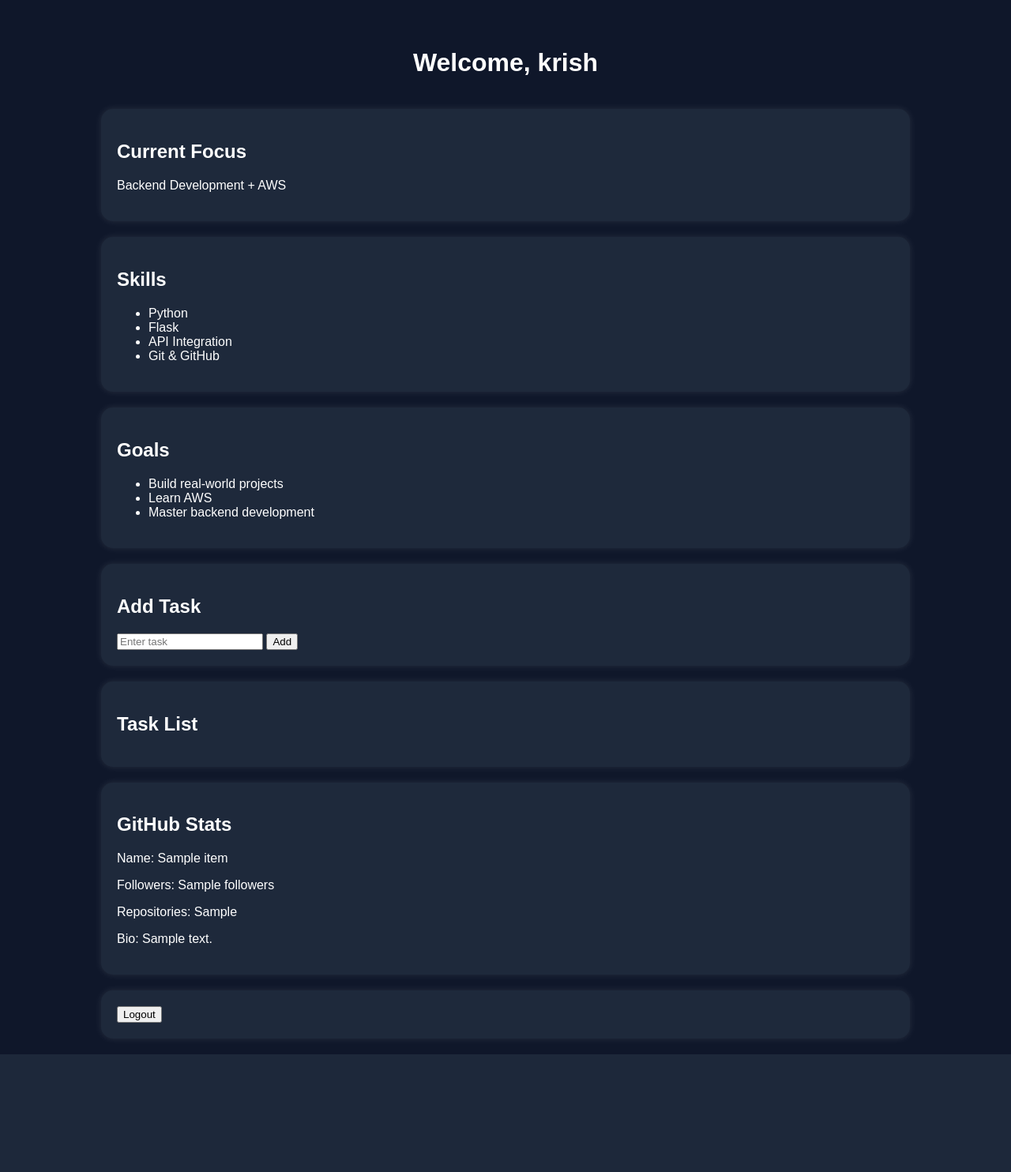
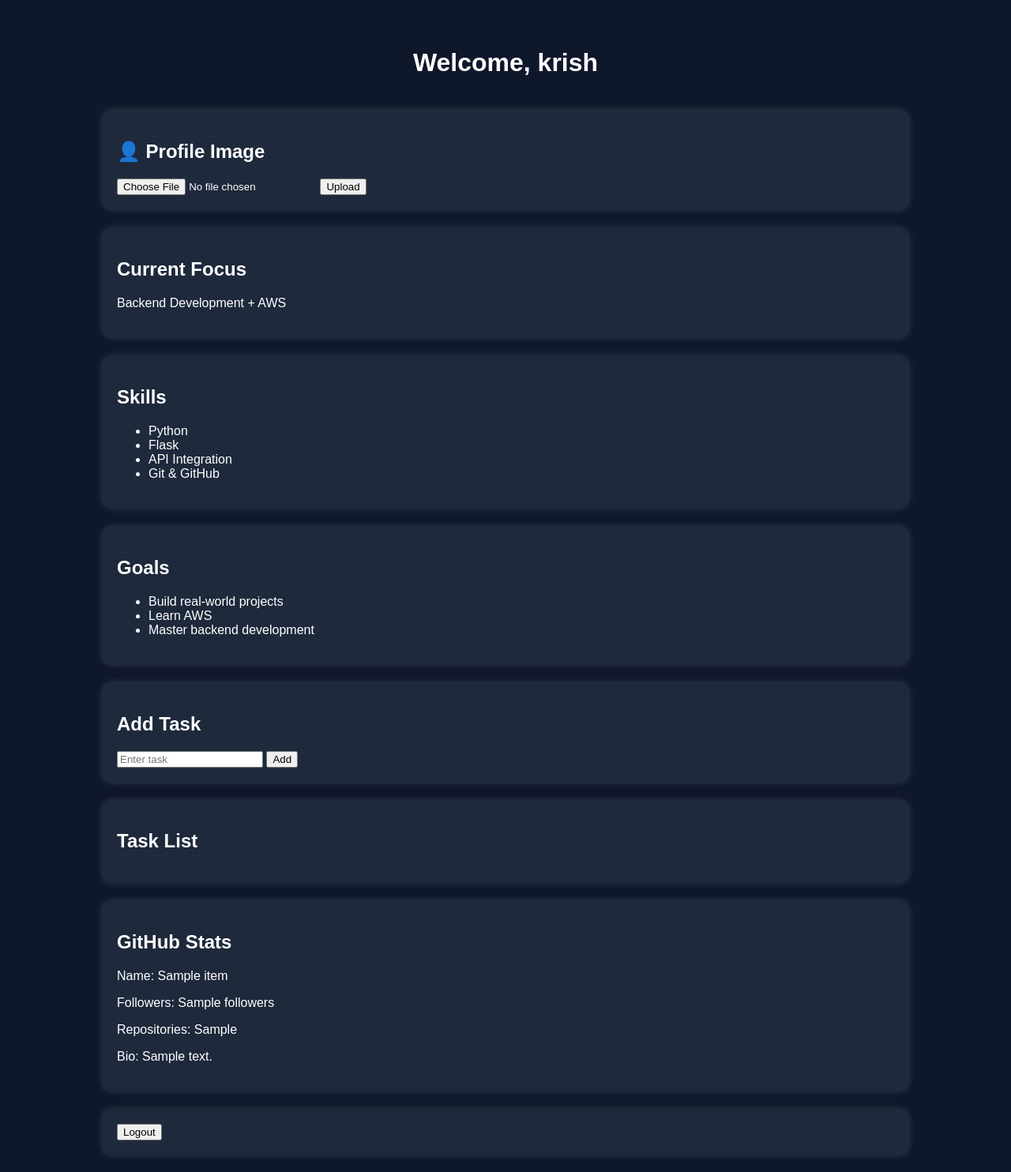
Before and after one commit to Krishhna1/developer-dashboard-api, a Flask app: page /dashboard in a window 1280 px wide. Shown: the whole page at 79% size. Before the commit the page ends 1335 px from the top, so only its background shows below. Run offline with Flask 3, Linux system fonts and the light colour scheme; a user stored in the database is signed in; data comes from the database, SQL or seed files in the repository; both versions use the stored data as it was before the commit; tables that the repository leaves empty hold one stand-in row (values such as "Sample post"); a database or web service that is not in the repository returns one stand-in record (values such as "Sample title"); data that the repository does not hold is empty.

Commit message:
Added AWS S3 bucket and improved dashboard features

```diff
--- a/app.py
+++ b/app.py
@@ -1,5 +1,6 @@
-from flask import Flask, render_template , request, redirect , session
+from flask import Flask, render_template, request, redirect, session
 import requests
+from s3_utils import upload_file_to_s3
 
 from models import db, User , Task
 
@@ -95,16 +96,50 @@
     current_user = User.query.filter_by(
         username=session["user"]
     ).first()
+    if not current_user:
+        session.pop("user", None)
+        return redirect("/login")
+
     github_url = f"https://api.github.com/users/{current_user.github_username}"
     response = requests.get(github_url)
     github_data = response.json()
+    profile_image = current_user.profile_image
 
     return render_template(
         "dashboard.html",
         user=session["user"],
         tasks=user_tasks,
-        github=github_data
+        github=github_data,
+        profile_image=profile_image
     )
+
+@app.route("/upload-profile-image", methods=["POST"])
+def upload_profile_image():
+
+    if "user" not in session:
+        return redirect("/login")
+
+    image = request.files.get("profile_image")
+
+    if image:
+
+        filename = image.filename
+
+        image_url = upload_file_to_s3(
+            image,
+            filename
+        )
+
+        current_user = User.query.filter_by(
+            username=session["user"]
+        ).first()
+
+        current_user.profile_image = image_url
+
+        db.session.commit()
+
+    return redirect("/dashboard")
+
 @app.route("/logout")
 def logout():
 
--- a/models.py
+++ b/models.py
@@ -11,6 +11,8 @@
 
     password = db.Column(db.String(200), nullable=False)
 
+    profile_image = db.Column(db.String(500))
+
     github_username = db.Column(db.String(100))
 
 class Task(db.Model):
--- a/templates/dashboard.html
+++ b/templates/dashboard.html
@@ -13,6 +13,29 @@
     <div class="container">
 
         <h1>Welcome, {{ user }}</h1>
+
+
+        <div class="card">
+
+            <h2>👤 Profile Image</h2>
+
+                {% if profile_image %}
+
+            <img src="{{ profile_image }}" width="150">
+
+            {% endif %}
+
+            <form action="/upload-profile-image" method="POST" enctype="multipart/form-data">
+
+                <input type="file" name="profile_image">
+
+                <button type="submit">
+                    Upload
+                </button>
+
+            </form>
+
+        </div>
 
         <!-- Current Focus -->
         <div class="card">
```
Also changed, not shown: s3_utils.py (added, +31 -0 lines), instance/database.db (deleted), 1 other file.
